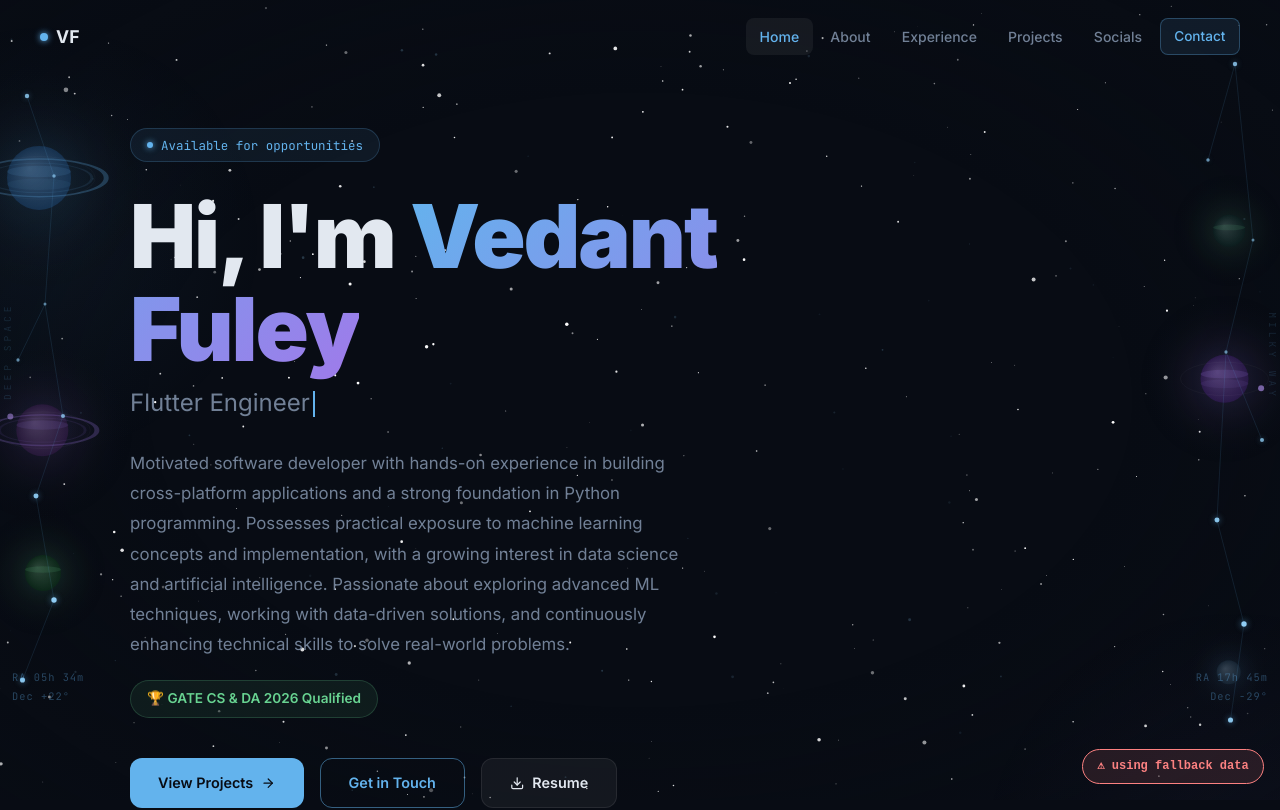
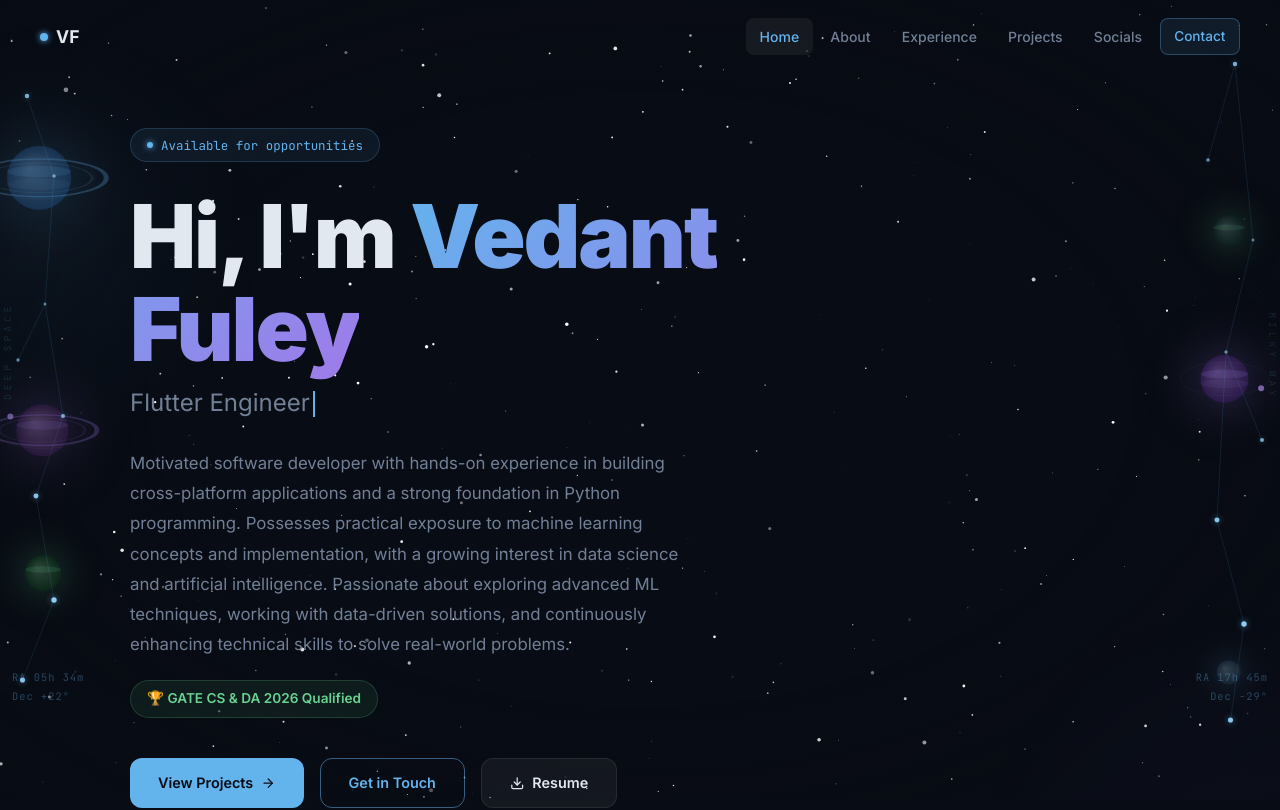
Before and after one commit to Vedantfuley/Vedant-Fuley-Portfolio, a React (Vite) app in the folder portfolio/: page / in a window 1280 px wide. Shown: the top 810 px of the page. Built offline with nearby package versions, Linux system fonts and the light colour scheme; no server answers; the database is empty.

Commit message:
final: remove debug badge, clean up

```diff
--- a/portfolio/src/App.jsx
+++ b/portfolio/src/App.jsx
@@ -31,31 +31,6 @@ function App() {
       {/* Side constellation decorations (desktop/tablet only) */}
       <SideDecorations />
 
-      {/* ── DEBUG BADGE — remove after confirming Supabase works ── */}
-      {import.meta.env.DEV && (
-        <div style={{
-          position: 'fixed', bottom: '1rem', right: '1rem',
-          zIndex: 9999, padding: '0.4rem 0.9rem',
-          borderRadius: '100px', fontSize: '0.75rem', fontFamily: 'monospace',
-          fontWeight: 600, border: '1px solid',
-          background: portfolioData.loading
-            ? 'rgba(255,200,0,0.1)'
-            : portfolioData.source === 'supabase'
-              ? 'rgba(104,211,145,0.12)'
-              : 'rgba(252,129,129,0.12)',
-          borderColor: portfolioData.loading ? '#f6c90e'
-            : portfolioData.source === 'supabase' ? '#68d391' : '#fc8181',
-          color: portfolioData.loading ? '#f6c90e'
-            : portfolioData.source === 'supabase' ? '#68d391' : '#fc8181',
-        }}>
-          {portfolioData.loading
-            ? '⏳ fetching from supabase...'
-            : portfolioData.source === 'supabase'
-              ? '✅ data from supabase'
-              : '⚠ using fallback data'}
-        </div>
-      )}
-
       <Navbar onContactClick={openContact} profile={portfolioData.profile} />
       <main>
         <Hero onContactClick={openContact} profile={portfolioData.profile} />
--- a/portfolio/src/hooks/usePortfolioData.js
+++ b/portfolio/src/hooks/usePortfolioData.js
@@ -22,7 +22,6 @@ const usePortfolioData = () => {
     socials:    fallbackSocials,
     education:  fallbackEducation,
     loading:    false,
-    source:     'fallback',
   });
 
   useEffect(() => {
@@ -53,7 +52,6 @@ const usePortfolioData = () => {
           socials:    socials.data    ?? fallbackSocials,
           education:  education.data  ?? fallbackEducation,
           loading:    false,
-          source:     profile.data ? 'supabase' : 'fallback',
         });
       } catch (err) {
         console.error('[Supabase] fetch failed:', err);
```
Also changed, not shown: 1 other file (tests, documents, lock files or other folders).
